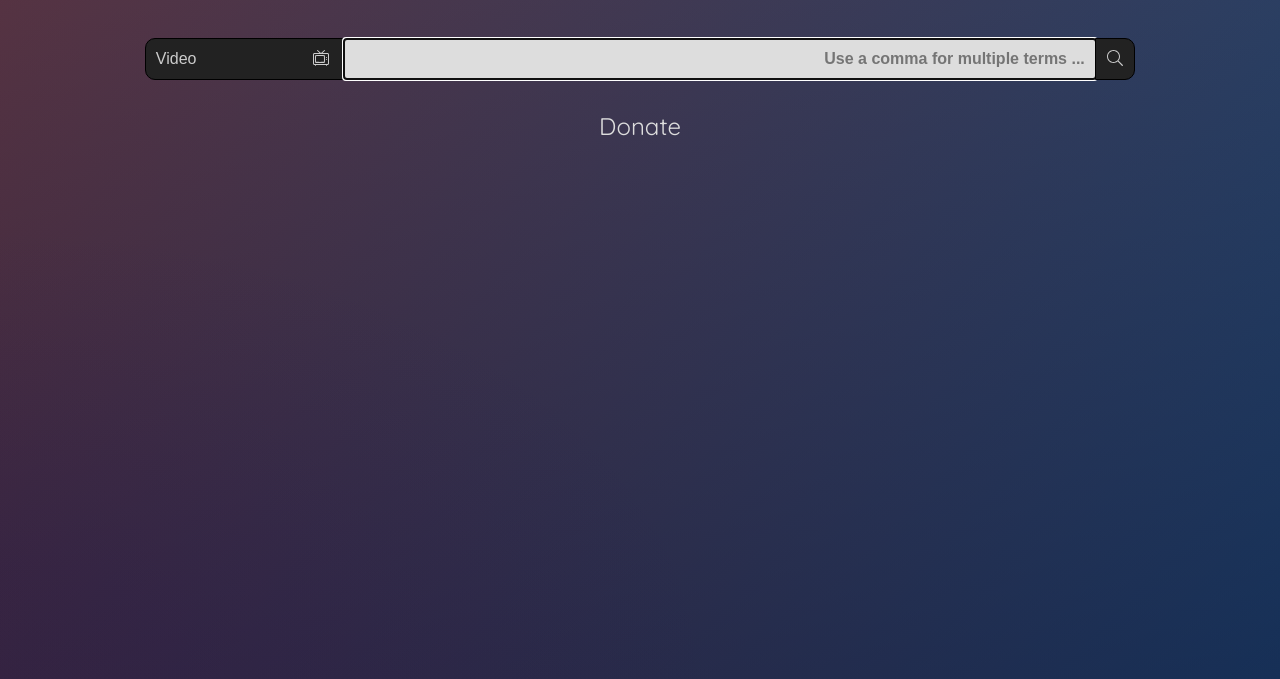
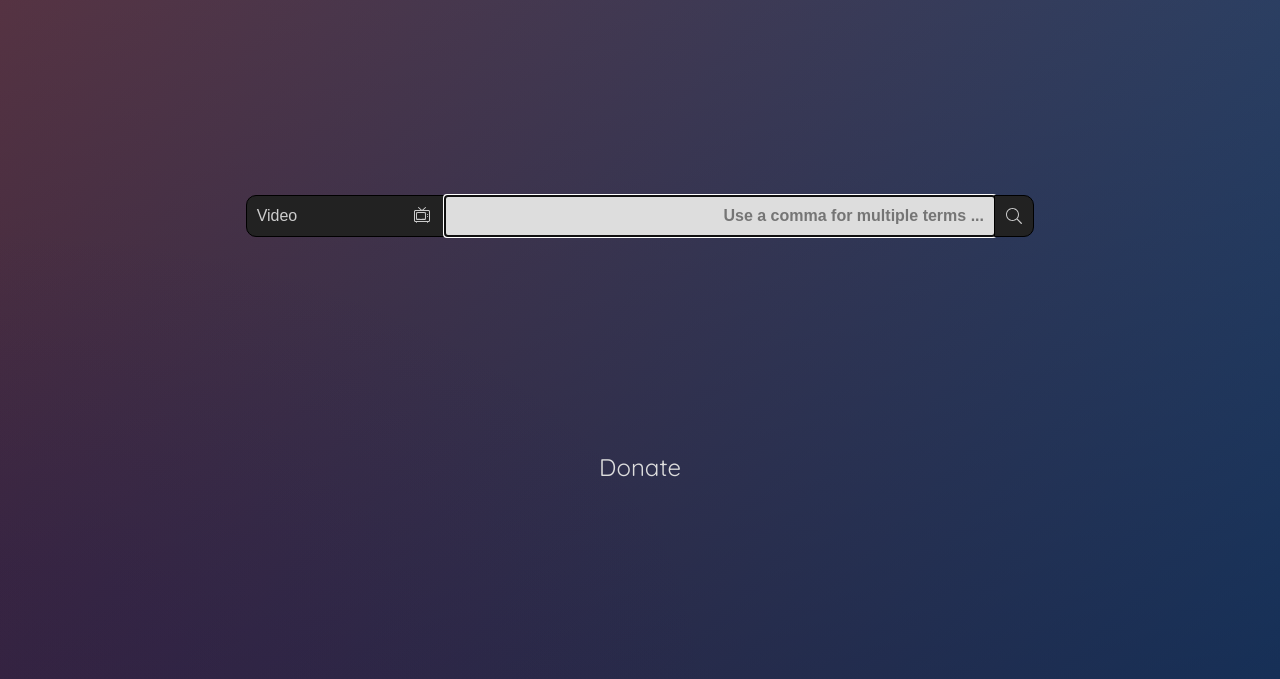
Before and after one commit to Aacle/GoogleSearch, a plain HTML site: page index.html in a window 1280 px wide. Shown: the part 121-800 px from the top of the page. Drawn offline with Linux system fonts and the light colour scheme.

Commit message:
Update style.css

```diff
--- a/css/style.css
+++ b/css/style.css
@@ -132,10 +132,11 @@ li:nth-last-child(2) {
     p {font-size: 2rem;}
 
     #search-bar {
-        width: 95%;
+
         height: 40px;
-        margin: 0 auto;
+        margin: 200px;
         text-align: center;
+
     }
     #dropdown {
         width: 200px;
```
